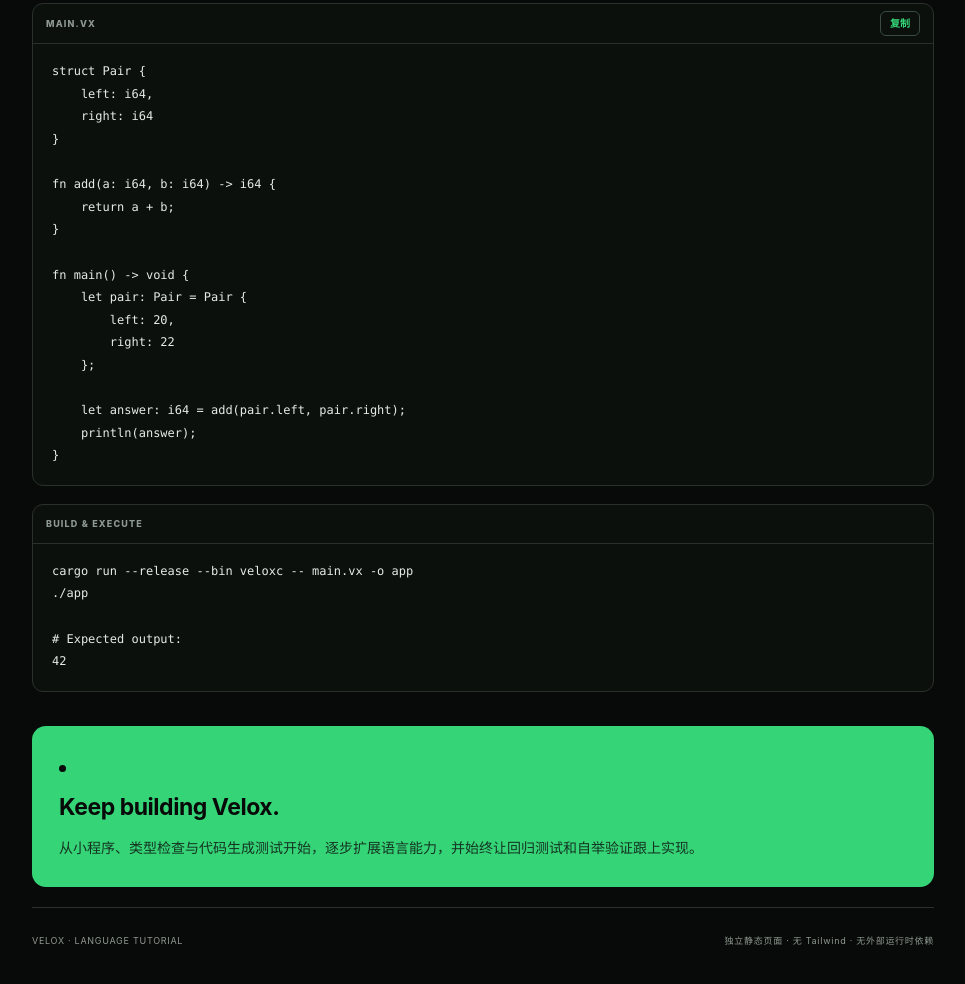
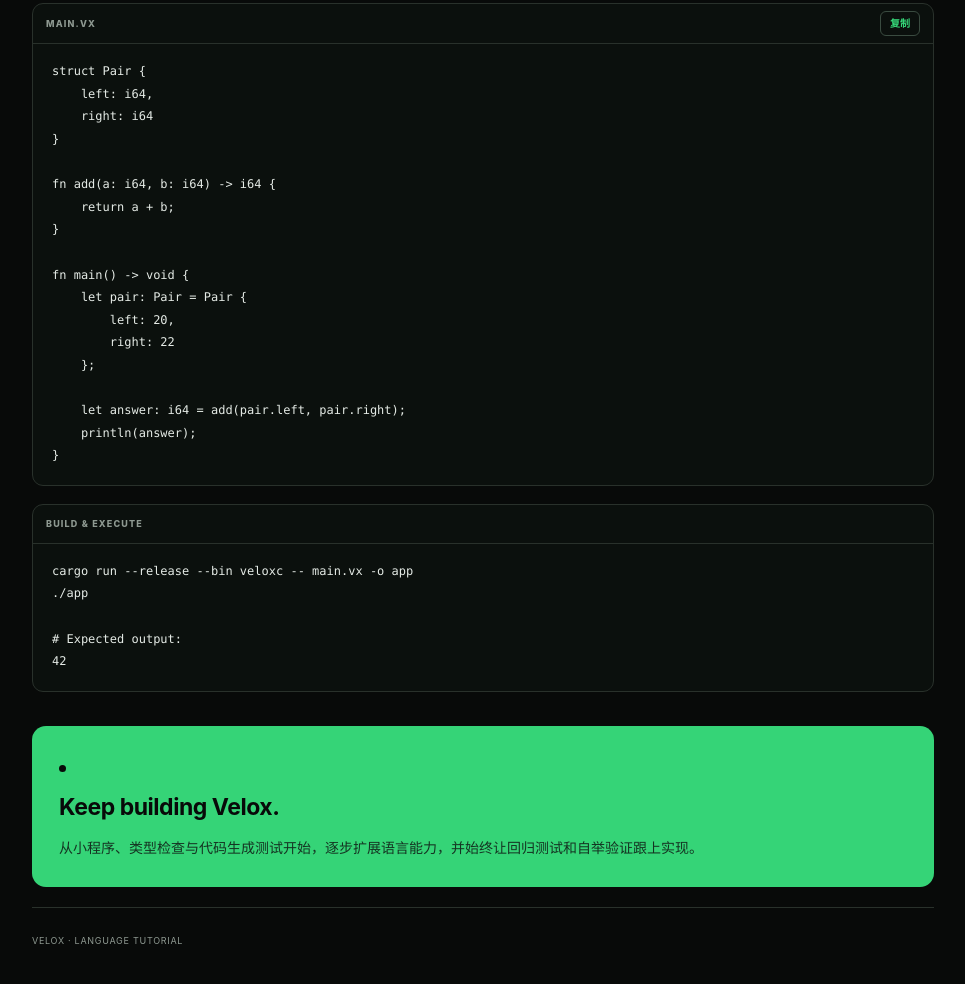
Before and after one commit to hchunhei81-cyber/Velox, a plain HTML site: page docs/tutorial.html in a window 1280 px wide. Shown: the part 10360-11344 px from the top of the page, without its empty margins (282-1247 px from the left). Drawn offline with Linux system fonts and the light colour scheme.

Commit message:
delete some stuff

```diff
--- a/docs/tutorial.html
+++ b/docs/tutorial.html
@@ -434,7 +434,6 @@ fn main() -> void {
 
         <footer class="footer">
           <span>VELOX · LANGUAGE TUTORIAL</span>
-          <span data-i18n="footerText">独立静态页面 · 无 Tailwind · 无外部运行时依赖</span>
         </footer>
       </main>
     </div>
--- a/docs/tutorial.js
+++ b/docs/tutorial.js
@@ -49,7 +49,6 @@
       err4Q:"Circular dependency", err4A:"Inspect the graph of using declarations for a cycle. The current driver regression test uses error code E0203.",
       err5Q:"Program output differs from expectation", err5A:"Confirm parsing and type checking first, then inspect generated C. Compile and run that C output separately to isolate frontend, backend, and native compilation issues.",
       referenceTitle:"Complete example: define, compile, run", endTitle:"Keep building Velox.", endText:"Start with small programs, type checking, and code-generation tests. Expand language capabilities incrementally, and keep regression tests and bootstrap verification in step with implementation.",
-      footerText:"Standalone static page · No Tailwind · No external runtime dependencies"
     },
     zh: {}
   };
@@ -98,7 +97,6 @@
     err4Q:"循环依赖", err4A:"检查 using 文件关系是否形成环。当前驱动器的循环依赖回归使用错误码 E0203。",
     err5Q:"程序输出与预期不同", err5A:"先确认 parser 和 type checker 均通过，再检查生成的 C 文件；最后单独编译并运行 C 输出，以区分前端、后端与本机编译阶段的问题。",
     referenceTitle:"完整示例：从定义到运行", endTitle:"Keep building Velox.", endText:"从小程序、类型检查与代码生成测试开始，逐步扩展语言能力，并始终让回归测试和自举验证跟上实现。",
-    footerText:"独立静态页面 · 无 Tailwind · 无外部运行时依赖"
   };
   translations.zh = zh;
 
```
